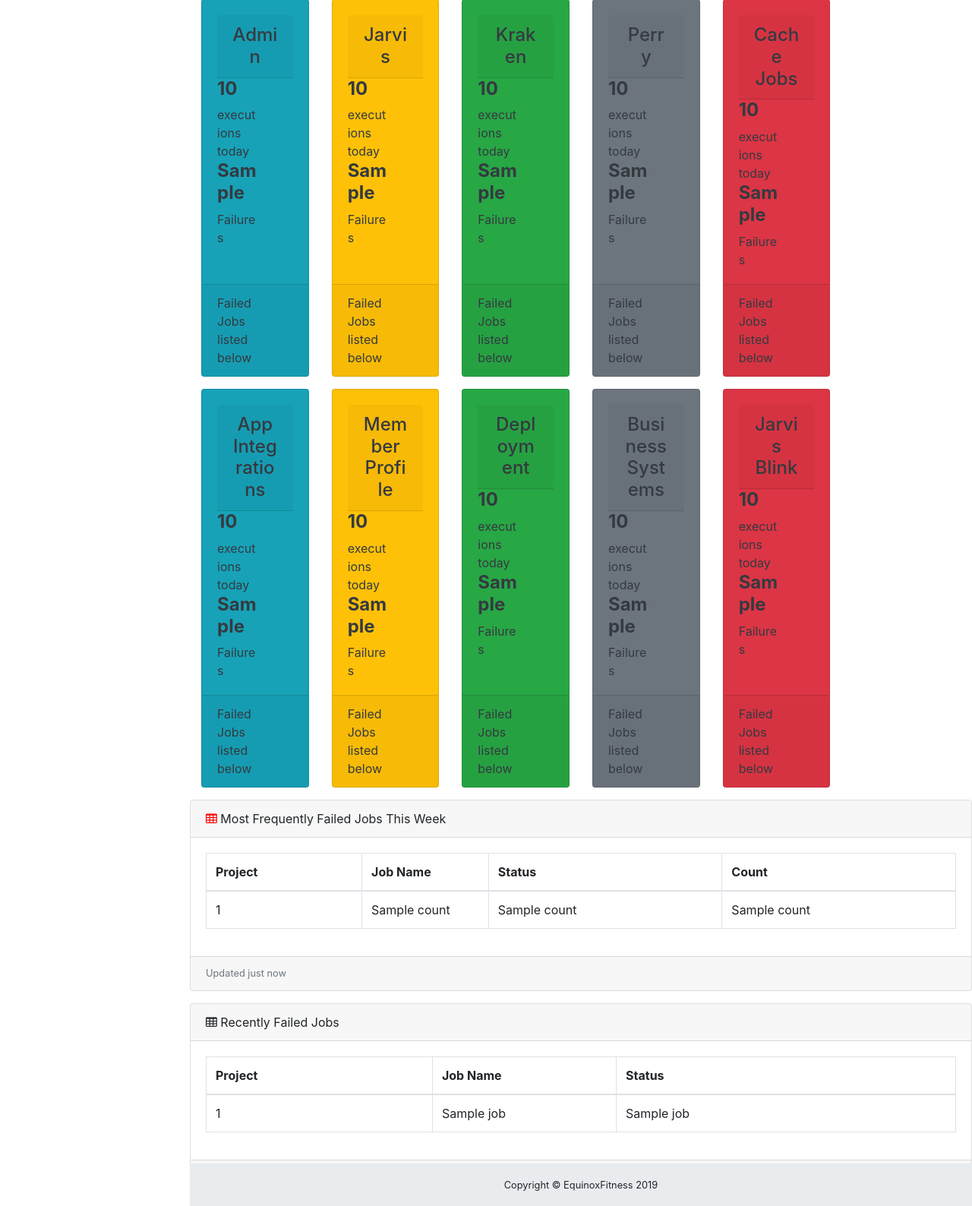
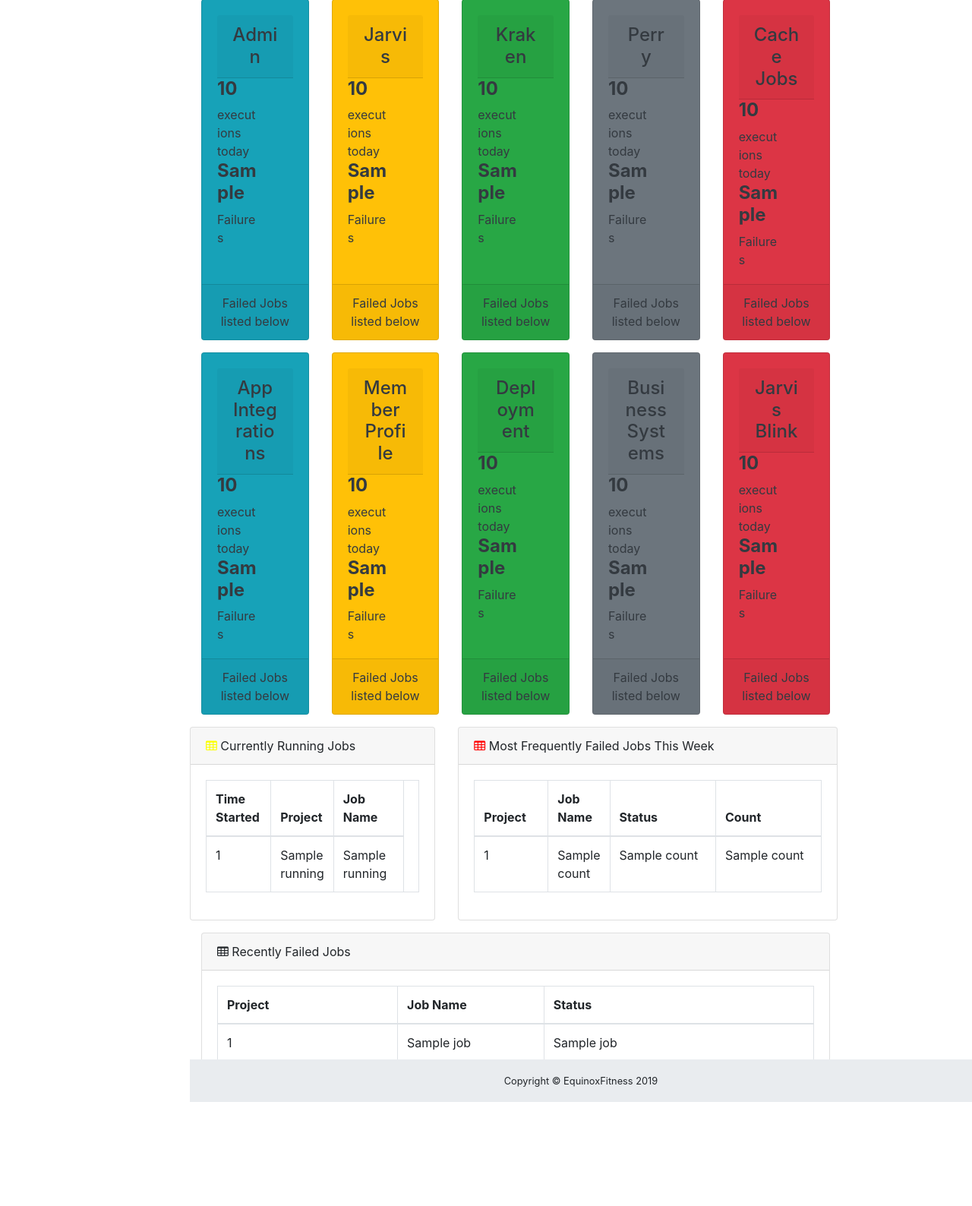
Before and after one commit to giannamiggins/magicdeck, a Flask app: template templates/dashboard.html in a window 1280 px wide. Shown: the part 81-1669 px from the top of the page at 76% size. After the commit the page ends 1532 px from the top, so only its background shows below. Run offline with Flask 2, Linux system fonts and the light colour scheme; the template is opened without the code that fills it: most values are stand-ins (such as "Sample title", 1, 10 or a date in 2020); parts of the project's set-up code (start-up, migrations or seed data) failed here and were passed over; some libraries are stand-ins or nearby versions.

Commit message:
DATPLAT-962 add table for currently running jobs

```diff
--- a/app.py
+++ b/app.py
@@ -105,11 +105,26 @@ failcount = []
 for x in counts:
     failcount.append(x)
 
+query2 = text("""
+SELECT
+       exe.date_started,
+       exe.project,
+       se.job_name
+FROM public.scheduled_execution se
+join public.execution exe on exe.scheduled_execution_id=se.id
+where exe.date_completed is null
+order by date_started desc
+""")
+ongoing = engine.execute(query2)
+running = []
+for y in ongoing:
+    running.append(y)
+
 @app.route('/dashboard')
 def dashboard():
     return render_template('dashboard.html', ad_runs=ad_runs, ad_fails=ad_fails, j_runs=j_runs, j_fails=j_fails, k_runs=k_runs, k_fails=k_fails,
 	p_runs=p_runs, p_fails=p_fails, cache_runs=cache_runs, cache_fails=cache_fails, app_runs=app_runs, app_fails=app_fails, mp_runs=mp_runs,
-	mp_fails=mp_fails, d_runs=d_runs, d_fails=d_fails, bus_runs=bus_runs, bus_fails=bus_fails, jb_runs=jb_runs, jb_fails=jb_fails, job=job, counts=failcount)
+	mp_fails=mp_fails, d_runs=d_runs, d_fails=d_fails, bus_runs=bus_runs, bus_fails=bus_fails, jb_runs=jb_runs, jb_fails=jb_fails, job=job, counts=failcount, running=running)
 
 if __name__ == '__main__':
 	app.run(debug=True)
--- a/templates/dashboard.html
+++ b/templates/dashboard.html
@@ -31,8 +31,8 @@
               <div class="mr-5 text-dark"><h4 class="font-weight-bold">{{ad_fails}}</h4> Failures</div>
             </div>
             {% if ad_fails %}
-            <a class="card-footer text-white clearfix">
-              <div class="mr-5 text-dark"><span>Failed Jobs listed below</span></div>
+            <a href=http://devops.equinoxfitness.com/rundeck/project/Admin/activity?statFilter=fail>
+              <div class="card-footer text-center text-dark"><span>Failed Jobs listed below</span></div>
             </a>
             {% endif %}
           </div>
@@ -45,8 +45,8 @@
               <div class="mr-5 text-dark"><h4 class="font-weight-bold">{{j_fails}}</h4> Failures</div>
             </div>
             {% if j_fails %}
-            <a class="card-footer text-white clearfix">
-              <div class="mr-5 text-dark"><span>Failed Jobs listed below</span></div>
+            <a href=http://devops.equinoxfitness.com/rundeck/project/Jarvis/activity?statFilter=fail>
+              <div class="card-footer text-center text-dark"><span>Failed Jobs listed below</span></div>
             </a>
             {% endif %}
           </div>
@@ -59,8 +59,8 @@
               <div class="mr-5 text-dark"><h4 class="font-weight-bold">{{k_fails}}</h4> Failures</div>
             </div>
             {% if k_fails %}
-            <a class="card-footer text-white clearfix">
-              <div class="mr-5 text-dark"><span>Failed Jobs listed below</span></div>
+            <a href=http://devops.equinoxfitness.com/rundeck/project/Kraken/activity?statFilter=fail>
+              <div class="card-footer text-center text-dark"><span>Failed Jobs listed below</span></div>
             </a>
             {% endif %}
           </div>
@@ -73,8 +73,8 @@
               <div class="mr-5 text-dark"><h4 class="font-weight-bold">{{p_fails}}</h4> Failures</div>
             </div>
             {% if p_fails %}
-            <a class="card-footer text-white clearfix">
-              <div class="mr-5 text-dark"><span>Failed Jobs listed below</span></div>
+            <a href=http://devops.equinoxfitness.com/rundeck/project/Perry/activity?statFilter=fail>
+              <div class="card-footer text-center text-dark"><span>Failed Jobs listed below</span></div>
             </a>
             {% endif %}
           </div>
@@ -87,8 +87,8 @@
               <div class="mr-5 text-dark"><h4 class="font-weight-bold">{{cache_fails}}</h4> Failures</div>
             </div>
             {% if cache_fails %}
-            <a class="card-footer text-white clearfix">
-              <div class="mr-5 text-dark"><span>Failed Jobs listed below</span></div>
+            <a href=http://devops.equinoxfitness.com/rundeck/project/Cache_Jobs/activity?statFilter=fail>
+              <div class="card-footer text-center text-dark"><span>Failed Jobs listed below</span></div>
             </a>
             {% endif %}
           </div>
@@ -104,8 +104,8 @@
               <div class="mr-5 text-dark"><h4 class="font-weight-bold">{{app_fails}}</h4> Failures</div>
             </div>
             {% if app_fails %}
-            <a class="card-footer text-white clearfix">
-              <div class="mr-5 text-dark"><span>Failed Jobs listed below</span></div>
+            <a href=http://devops.equinoxfitness.com/rundeck/project/App-Integrations/activity?statFilter=fail>
+              <div class="card-footer text-center text-dark"><span>Failed Jobs listed below</span></div>
             </a>
             {% endif %}
           </div>
@@ -118,8 +118,8 @@
               <div class="mr-5 text-dark"><h4 class="font-weight-bold">{{mp_fails}}</h4> Failures</div>
             </div>
             {% if mp_fails %}
-            <a class="card-footer text-white clearfix">
-              <div class="mr-5 text-dark"><span>Failed Jobs listed below</span></div>
+            <a href=http://devops.equinoxfitness.com/rundeck/project/MemberProfile/activity?statFilter=fail>
+              <div class="card-footer text-center text-dark"><span>Failed Jobs listed below</span></div>
             </a>
             {% endif %}
           </div>
@@ -132,8 +132,8 @@
               <div class="mr-5 text-dark"><h4 class="font-weight-bold">{{d_fails}}</h4> Failures</div>
             </div>
             {% if d_fails %}
-            <a class="card-footer text-white clearfix">
-              <div class="mr-5 text-dark"><span>Failed Jobs listed below</span></div>
+            <a href=http://devops.equinoxfitness.com/rundeck/project/Deployment/activity?statFilter=fail>
+              <div class="card-footer text-center text-dark"><span>Failed Jobs listed below</span></div>
             </a>
             {% endif %}
           </div>
@@ -146,8 +146,8 @@
               <div class="mr-5 text-dark"><h4 class="font-weight-bold">{{bus_fails}}</h4> Failures</div>
             </div>
             {% if bus_fails %}
-            <a class="card-footer text-white clearfix">
-              <div class="mr-5 text-dark"><span>Failed Jobs listed below</span></div>
+            <a href=http://devops.equinoxfitness.com/rundeck/project/BusinessSystems/activity?statFilter=fail>
+              <div class="card-footer text-center text-dark"><span>Failed Jobs listed below</span></div>
             </a>
             {% endif %}
           </div>
@@ -160,8 +160,8 @@
               <div class="mr-5 text-dark"><h4 class="font-weight-bold">{{jb_fails}}</h4> Failures</div>
             </div>
             {% if jb_fails %}
-            <a class="card-footer text-white clearfix">
-              <div class="mr-5 text-dark"><span>Failed Jobs listed below</span></div>
+            <a href=http://devops.equinoxfitness.com/rundeck/project/Jarvis-Blink/activity?statFilter=fail>
+              <div class="card-footer text-center text-dark"><span>Failed Jobs listed below</span></div>
             </a>
             {% endif %}
           </div>
@@ -169,7 +169,40 @@
     </div>
   </div>
       <!-- row of charts after-->
+      <!-- current;y running jobs-->
+    <div class="row">
+      <div class="col-lg-4">
+      <div class="card mb-3">
+        <div class="card-header">
+          <i class="fa fa-table" style='color:rgb(251, 255, 0)'></i>   Currently Running Jobs</div>
+        <div class="card-body">
+            <table class="table table-bordered" width="90%" cellspacing="0">
+              <col width="100">
+              <col width="80">
+              <col width="150">
+              <col width="150">
+              <thead>
+                <tr>
+                  <th>Time Started</th>
+                  <th>Project</th>
+                  <th>Job Name</th>
+                </tr>
+              </thead>
+              <tbody id="table">
+                {% for y in running %}
+                <tr>
+                  <td>{{ y[0] }}</td>
+                  <td>{{ y[1] }}</td>
+                  <td>{{ y[2] }}</td>
+                </tr>
+                {% endfor %}
+              </tbody>
+            </table>
+          </div>
+      </div>
+      </div>
       <!-- number fails per job in the past week-->
+    <div class="col-lg-6">
       <div class="card mb-3">
         <div class="card-header">
           <i class="fa fa-table" style='color:red'></i>   Most Frequently Failed Jobs This Week</div>
@@ -199,9 +232,11 @@
               </tbody>
             </table>
           </div>
-        <div class="card-footer small text-muted">Updated just now</div>
       </div>
+    </div>
+  </div>
       <!-- Example DataTables Card-->
+      <div class="col-lg-10">
       <div class="card mb-3">
         <div class="card-header">
           <i class="fa fa-table"></i>   Recently Failed Jobs</div>
@@ -228,10 +263,9 @@
               </tbody>
             </table>
           </div>
-        <div class="card-footer small text-muted">Updated just now</div>
       </div>
     </div>
-
+    </div>
     <footer class="sticky-footer">
       <div class="container">
         <div class="text-center">
```
